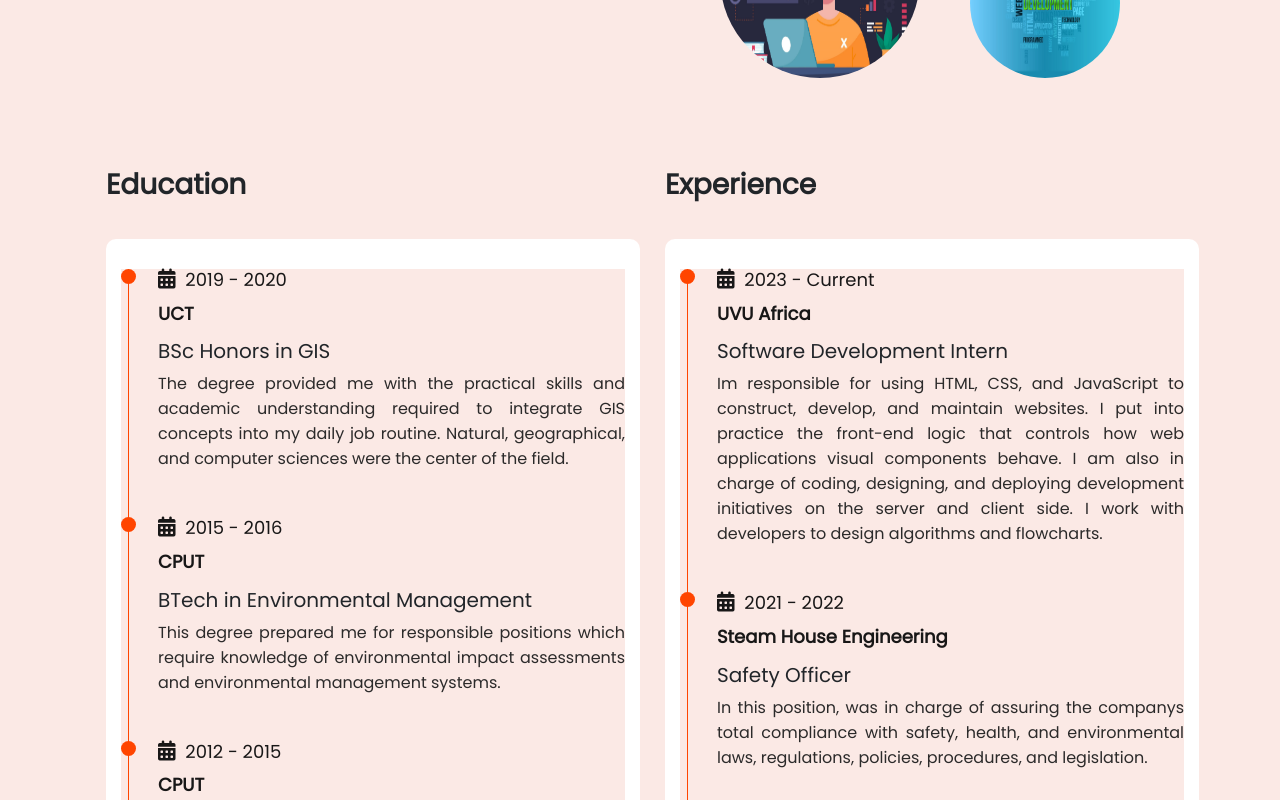
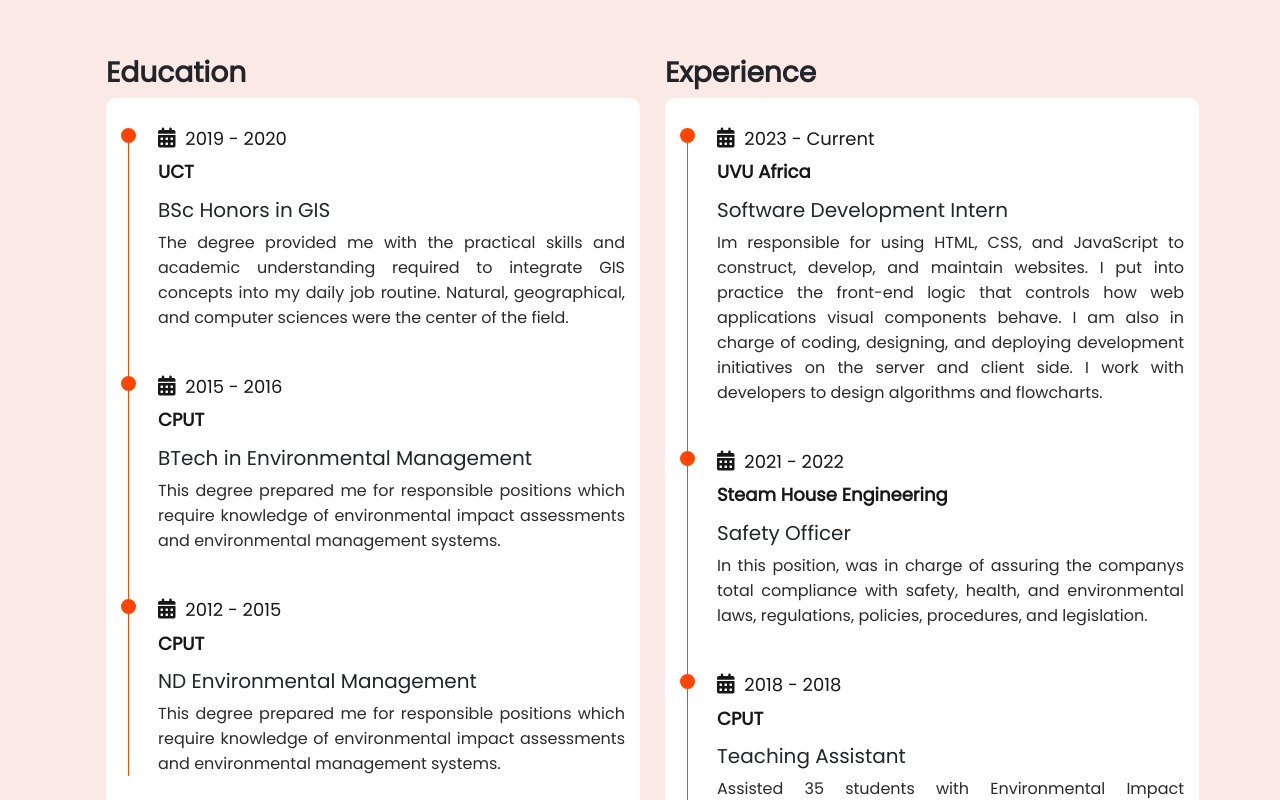
Before and after one commit to MichelleGoba/React_Portfolio, a React (Vite) app in the folder Portfolio/: page / in a window 1280 px wide. Shown: the part 1620-2420 px from the top of the page. Built offline with nearby package versions, Linux system fonts and the light colour scheme; a web font is replaced by a local one.

Commit message:
modiied backgound color

```diff
--- a/Portfolio/src/App.css
+++ b/Portfolio/src/App.css
@@ -1,3 +1,3 @@
-*{
+ *{
     background-color: #FBE9E5;
 }
--- a/Portfolio/src/components/about/about.css
+++ b/Portfolio/src/components/about/about.css
@@ -38,6 +38,9 @@
 .about-image{
     padding-top: 80px;
 }
+/* .content{
+    background-color: #FBE9E5;
+} */
 
 .image{
     width: 380px;
@@ -78,6 +81,7 @@
     display: flex;
     flex-direction: column;
   }
+
 
   .skills-content {
     max-width: 800px;
@@ -158,6 +162,15 @@
 
   }
 
+  .timeline-item{
+    background-color: white;
+  }
+  .timeline-item{
+    background-color: white;
+  }
+#timeline{
+    background-color: white;
+}
 #item{
     background-color: white;
 }
@@ -215,6 +228,54 @@
     text-transform: capitalize;
     color: rgb(24, 23, 23);
 }
+.timeline-date i{
+    background-color: white;
+}
+#education > div > div.experience-section > div > div > div > div:nth-child(1) > h3{
+    background-color: white;
+}
+#education > div > div.experience-section > div > div > div > div:nth-child(2) > h3{
+    background-color: white;
+}
+#education > div > div.experience-section > div > div > div > div:nth-child(3) > h3{
+    background-color: white;
+}
+#education > div > div.experience-section > div > div > div > div:nth-child(1) > h5{
+    background-color: white;
+}
+#education > div > div.experience-section > div > div > div > div:nth-child(2) > h5{
+    background-color: white;
+}
+#education > div > div.experience-section > div > div > div > div:nth-child(3) > h5{
+    background-color: white;
+}
+
+#timeline > div:nth-child(1) > h3{
+    background-color: white;
+}
+#timeline > div:nth-child(2) > h3{
+    background-color: white;
+}
+#timeline > div:nth-child(3) > h3{
+    background-color: white;
+}
+
+#timeline > div:nth-child(1) > h5{
+    background-color: white;
+}
+#timeline > div:nth-child(2) > h5{
+    background-color: white;
+}
+#timeline > div:nth-child(3) > h5{
+    background-color: white;
+}
+.timeline-title{
+    background-color: white;
+}
+
+.timeline-title h5{
+    background-color: white;
+}
 
 .row .timeline .timeline-text
 {
@@ -222,6 +283,7 @@
     font-size: 16px;
     text-align: justify;
     color: rgb(43, 42, 42);
+    background-color: white;
 }
 
 @media (max-width: 768px) {
--- a/Portfolio/src/components/contact/Contact.jsx
+++ b/Portfolio/src/components/contact/Contact.jsx
@@ -42,9 +42,9 @@ const Contact = () => {
           </div>
 
           <div className='group'>
-            <div className='input'>
-              <buton className='btn'>Send Email</buton>
-            </div>
+
+              <button className='cont-btn'>Send Email</button>
+
           </div>
 
 
--- a/Portfolio/src/components/contact/contact.css
+++ b/Portfolio/src/components/contact/contact.css
@@ -36,12 +36,19 @@
     padding-bottom: 20px;
 }
 
-
+.cont-btn{
+    color: white;
+    background-color: rgb(240, 132, 93);
+    width: 100%;
+    border-radius: 20px;
+    padding: 10px;
+    border: none;
+}
  .form-text{
     width: 100%;
     height: 50px;
     border-radius: 25px;
-    background: #aca6a53f;
+    background: white;
     border: 1px solid var(--bg-black-50);
     padding: 10px 25px;
     font-size: 16px;
--- a/Portfolio/src/components/footer/Footer.jsx
+++ b/Portfolio/src/components/footer/Footer.jsx
@@ -10,8 +10,8 @@ const Footer = () => {
   return (
 
       <footer className="page-footer font-small pt-2">
-        <div className="container-fluid text-md-left">
-          <div className="row">
+        <div className="container-fluid text-md-left" >
+          <div className="row" id="footer">
             <div className="col-md-4 mt-md-0 mt-3" id='copyright'>
               <p className="footer-copyright py-3">© 2023 Copyright: Michelle</p>
             </div>
--- a/Portfolio/src/components/footer/footer.css
+++ b/Portfolio/src/components/footer/footer.css
@@ -7,10 +7,15 @@
     max-width: 100%;
 
 }
+
+#footer{
+    background-color: #FED2C8;
+}
 /* whole footer end */
 
 #copyright{
     padding-right: 40px;
+    background-color: #FED2C8;
 }
 /* icons start */
 #icons{
@@ -18,9 +23,25 @@
     padding: 20px;
     display: flex;
     justify-content: space-evenly;
+    background-color: #FED2C8;
 
 }
 
+.icon{
+    background-color: #FED2C8;
+}
+.icon a{
+    background-color: #FED2C8;
+}
+
+.row{
+    padding: 0;
+
+}
+
+.footer-copyright{
+    background-color: #FED2C8;
+}
 
 .col-md-4 span{
     position: relative;
@@ -32,6 +53,8 @@
     margin: 0 15px;
     cursor: pointer;
     transition: .5s;
+    background-color: #FED2C8;
+
 }
 
 .col-md-4 span::before{
@@ -46,6 +69,7 @@
     z-index: -1;
     transform: scale(0.9);
     transition: .5s;
+    background-color: #FED2C8;
 }
 
 .col-md-4 span:hover::before{
@@ -61,6 +85,7 @@
 .col-md-4 .icon{
    cursor: pointer;
 
+
 }
 /* icons end */
 
@@ -68,6 +93,8 @@
 /* logo start */
 #logo{
     padding-left: 300px;
+    background-color: #FED2C8;
+
 }
 /* logo end */
 
--- a/Portfolio/src/components/portfolio/portfolio.css
+++ b/Portfolio/src/components/portfolio/portfolio.css
@@ -40,6 +40,7 @@ margin: 20px 0px;
 .projects p{
   text-align: center;
   font-size: x-large;
+  background-color: #fed2c8c2;
 }
 .p-img{
   height: 250px;
```
